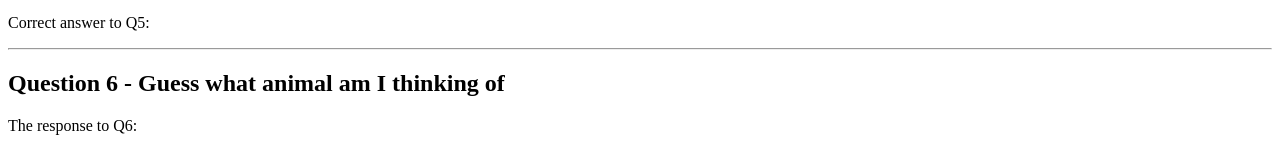
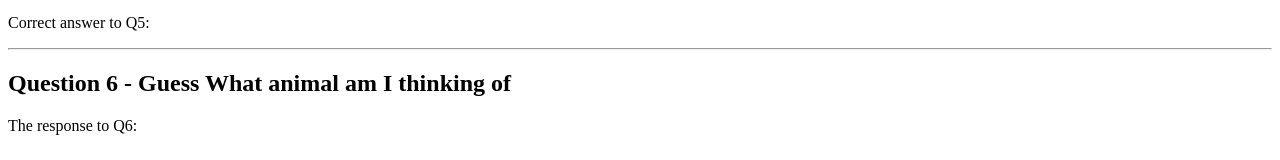
Before and after one commit to pjosifovic/nesting_game, a plain HTML site: page index.html in a window 1280 px wide. Shown: the part 582-742 px from the top of the page. Drawn offline with Linux system fonts and the light colour scheme.

Commit message:
small change in text in hmtl code

```diff
--- a/index.html
+++ b/index.html
@@ -21,7 +21,7 @@
   <p id='five'>Help to guess Q5:</p>
   <p id='fiveCorrect'>Correct answer to Q5:</p>
   <hr>
-  <h2>Question 6 - Guess what animal am I thinking of</h2>
+  <h2>Question 6 - Guess What animal am I thinking of</h2>
   <p id='six'>The response to Q6:</p>
 
   <script src="game.js"></script>
```
